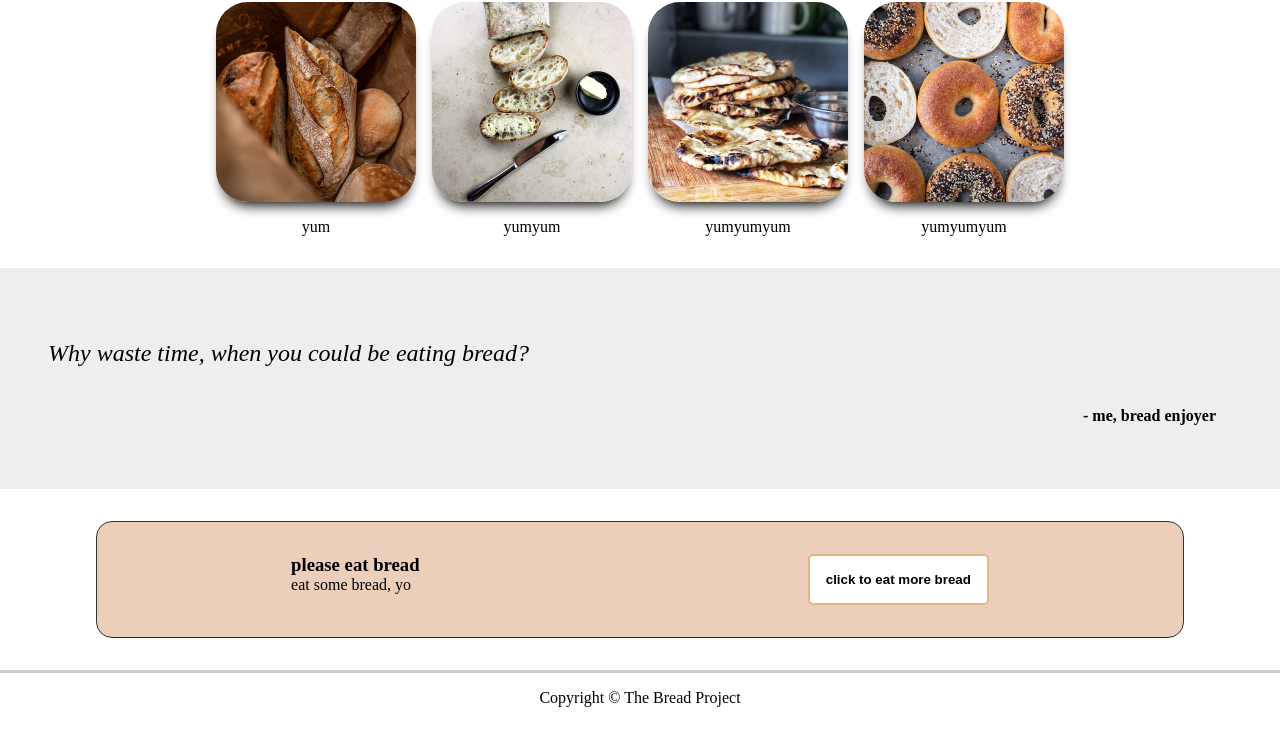
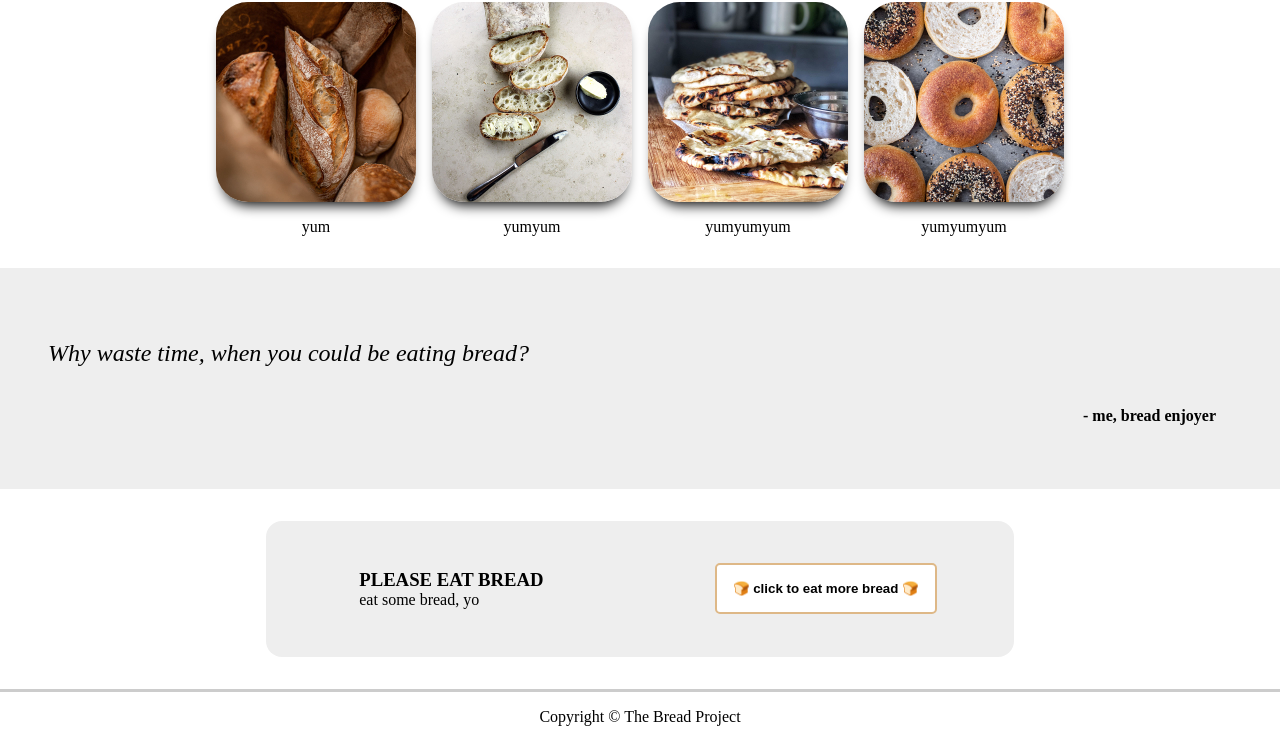
Before and after one commit to adamnnagy/bread-landing, a plain HTML site: page index.html in a window 1280 px wide. Shown: the part 410-1152 px from the top of the page. Drawn offline with Linux system fonts and the light colour scheme.

Commit message:
Style CTA container

```diff
--- a/css/style.css
+++ b/css/style.css
@@ -125,16 +125,19 @@ article img {
 .cta {
   display: flex;
   justify-content: space-around;
-  margin: 1rem 5rem;
+  align-items: center;
+  margin: 1rem auto;
   padding: 2rem 0;
-  border: #333 solid 1px;
+  /* border: #333 solid 1px; */
   border-radius: 1rem;
-  background: #ebcfbb;
+  background: #eee;
+  width: 60%;
 }
 
 .cta-text {
   display: flex;
   flex-direction: column;
+  margin: 1rem;
 }
 .cta-text p,
 .cta-text h3 {
@@ -142,19 +145,25 @@ article img {
   margin-block-end: 0em;
 }
 
+.cta-text h3 {
+  text-transform: uppercase;
+}
+
+button::before,
+button::after {
+  content: " 🍞 ";
+}
+
 button {
   background: #fff;
   border: burlywood solid 2px;
   border-radius: 5px;
   padding: 1rem;
-}
-
-button::first-line {
-    font-weight: bold;
+  font-weight: bold;
 }
 
 button:hover {
-    -webkit-box-shadow: 0px 10px 13px -7px #000000,
+  -webkit-box-shadow: 0px 10px 13px -7px #000000,
     5px 5px 15px 5px rgba(0, 0, 0, 0);
   box-shadow: 0px 10px 13px -7px #000000, 5px 5px 15px 5px rgba(0, 0, 0, 0);
 }
@@ -173,10 +182,6 @@ footer {
   }
   ul.navigation {
     margin-left: 0;
-  }
-  .cta {
-      flex-direction: column;
-      align-items: center;
   }
 }
 
@@ -204,4 +209,8 @@ footer {
   .container {
     padding: 0;
   }
+  .cta {
+    flex-direction: column;
+    align-items: center;
+  }
 }
```
Also changed, not shown: 1 other file.
